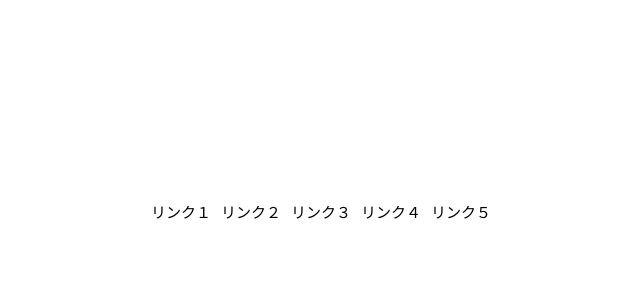
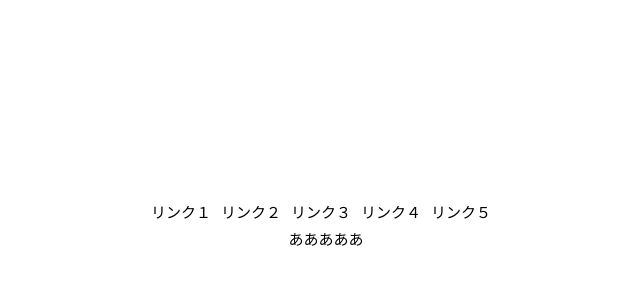
Before and after one commit to artclick-morimoto/test, a plain HTML site: page _初期html/index.html in a window 1280 px wide. Shown: the whole page, without its empty margins (314-954 px from the left). Drawn offline with nearby package versions, Linux system fonts and the light colour scheme.

Commit message:
indexをアップ

```diff
--- a/_初期html/index.html
+++ b/_初期html/index.html
@@ -25,6 +25,7 @@
 		<li id="main_nav05"><a href="#">リンク５</a></li>
 	</ul>
 	</nav>
+	<p>あああああ</p>
 </div>
 </body>
 </html>
```
